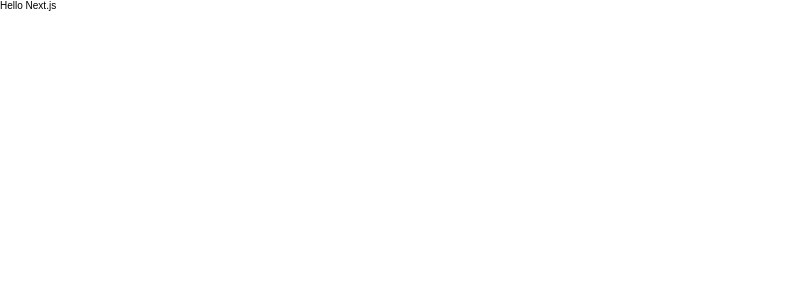
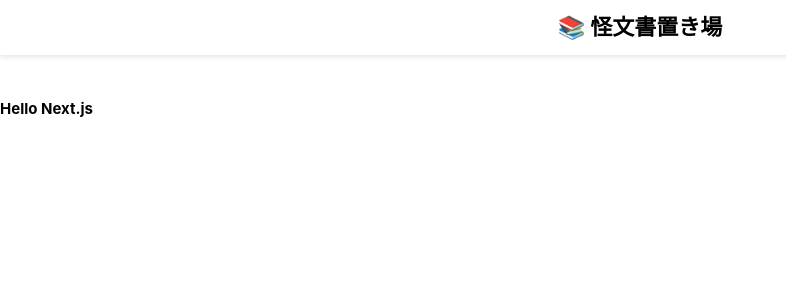
Before and after one commit to kento-yoshidu/_old, a Next.js app: page / in a window 1280 px wide. Shown: the top 300 px of the page, without its empty margins (0-786 px from the left). Built offline with nearby package versions, Linux system fonts and the light colour scheme.

Commit message:
✨ Create Header component

```diff
--- /dev/null
+++ b/src/components/header.tsx
@@ -0,0 +1,9 @@
+import React from "react"
+
+import * as Styles from "../styles/header.module.scss"
+
+export const Header: React.VFC = () => (
+  <header className={Styles.header}>
+    <h1>📚 怪文書置き場</h1>
+  </header>
+)
--- a/src/pages/_app.tsx
+++ b/src/pages/_app.tsx
@@ -1,7 +1,16 @@
 import '../scss/_global.scss'
 import type { AppProps } from 'next/app'
 
+import { Header } from "../components/header"
+
 function MyApp({ Component, pageProps }: AppProps) {
-  return <Component {...pageProps} />
+  return (
+    <>
+      <Header />
+      <Component {...pageProps} />
+
+    </>
+  )
 }
+
 export default MyApp
--- a/src/pages/index.tsx
+++ b/src/pages/index.tsx
@@ -1,11 +1,10 @@
+import React from "react"
 import type { NextPage } from 'next'
-import Head from 'next/head'
-import Image from 'next/image'
 
-const Home: NextPage = () => {
-  return (
-    <p>Hello Next.js</p>
-  )
-}
+const IndexPage: React.VFC = () => (
+  <div style={{"paddingTop": "100px"}}>
+    <h2>Hello Next.js</h2>
+  </div>
+)
 
-export default Home
+export default IndexPage
--- a/src/scss/_global.scss
+++ b/src/scss/_global.scss
@@ -2,4 +2,18 @@
 
 html {
   font-size: 62.5%;
+  font-family:
+    -apple-system,
+    BlinkMacSystemFont,
+    Roboto,
+    "Segoe UI",
+    "Helvetica Neue",
+    HelveticaNeue,
+    YuGothic,
+    "Yu Gothic Medium",
+    "Yu Gothic",
+    Verdana,
+    Meiryo,
+    sans-serif;
+  scroll-behavior: smooth;
 }
--- /dev/null
+++ b/src/styles/header.module.scss
@@ -0,0 +1,12 @@
+.header {
+  position: fixed;
+  display: flex;
+  justify-content: center;
+  align-items: center;
+  background-color: #fff;
+  width: 100%;
+  box-shadow: 0 0 6px 1px #ddd;
+  h1 {
+    font-size: 2.2rem;
+  }
+}
--- /dev/null
+++ b/src/styles/header.module.scss.d.ts
@@ -0,0 +1 @@
+export const header: string;
```
